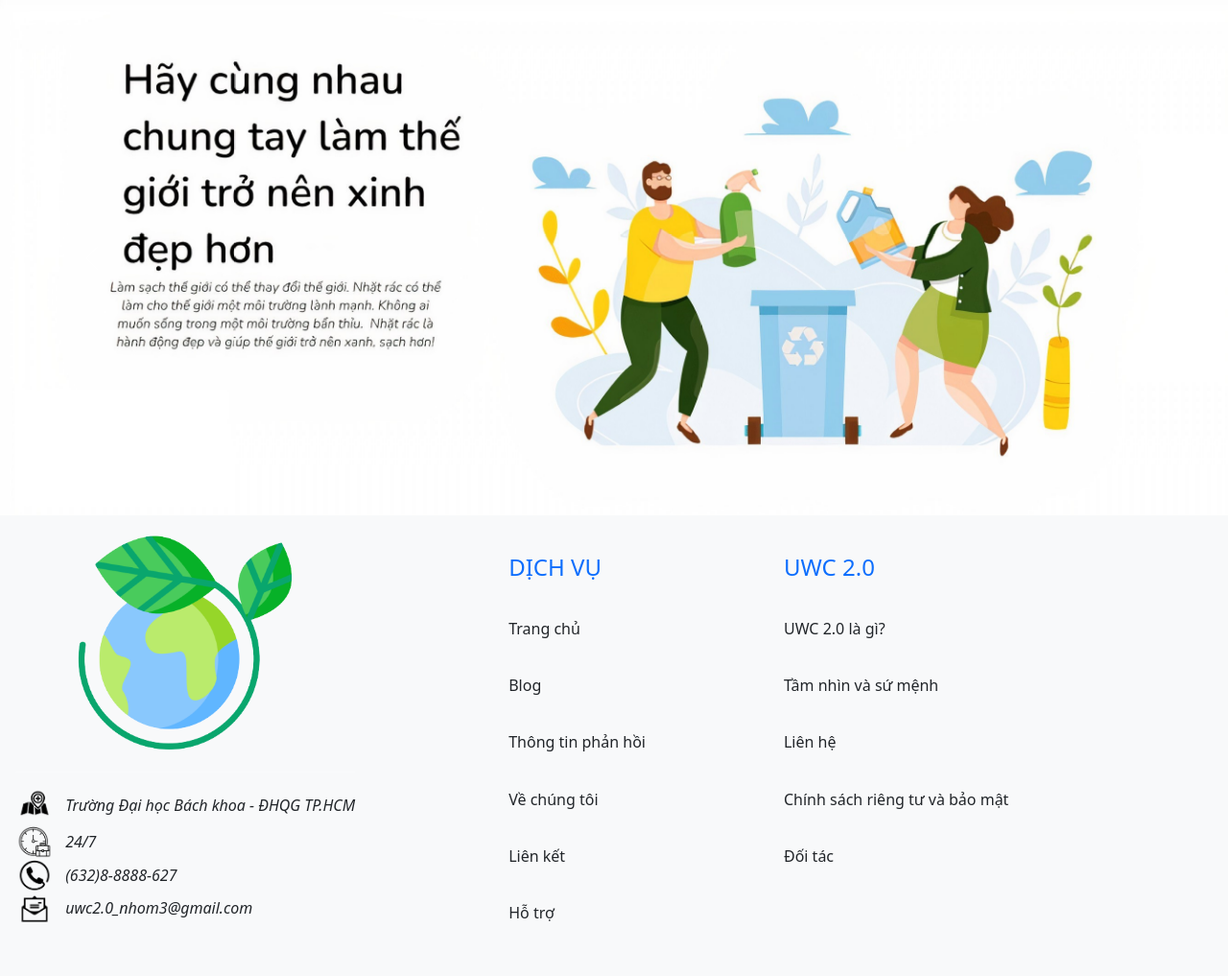
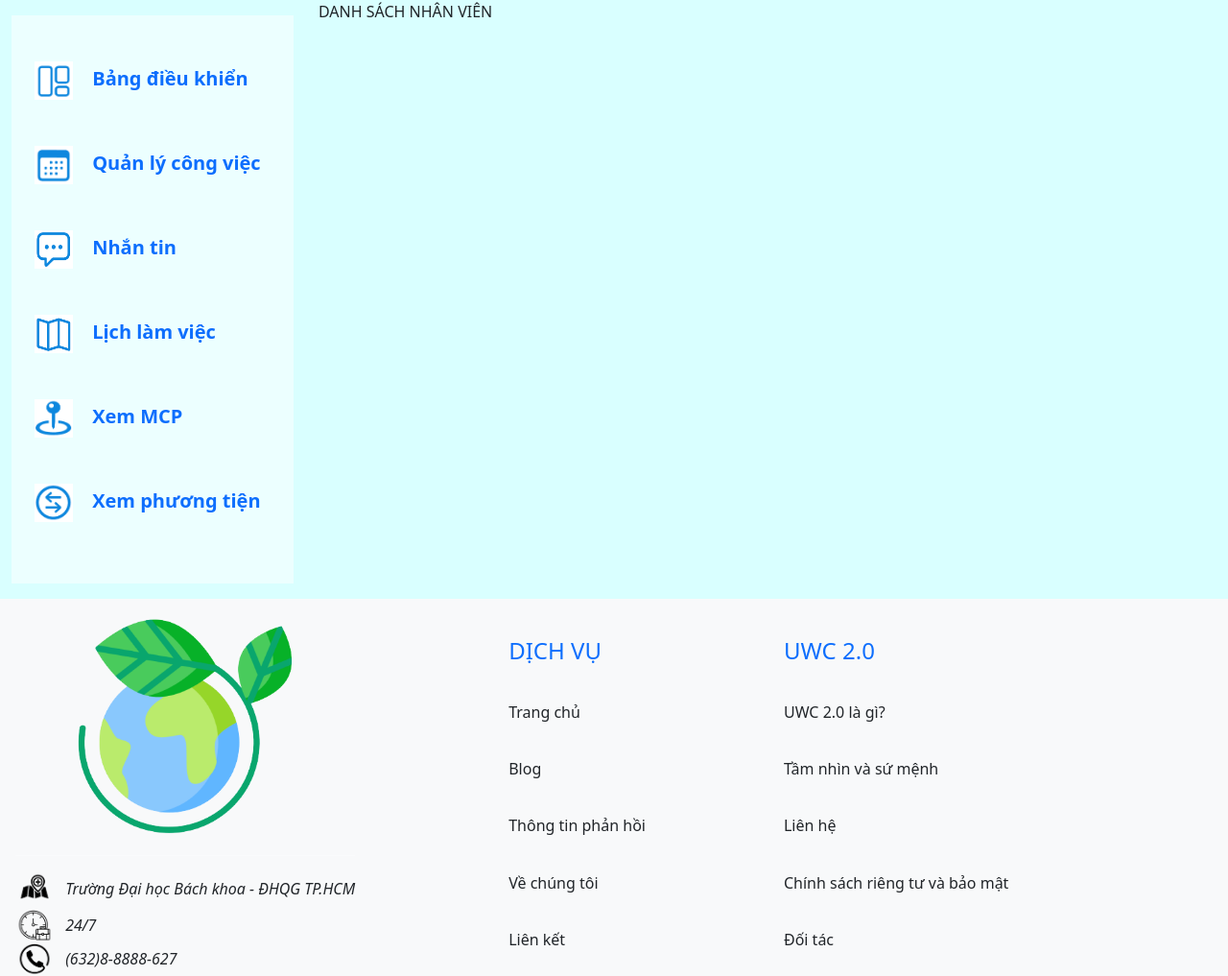
Before and after one commit to langung102/SOFTWARE_ENGINEERING_GROUP_03, a PHP site: template view/calendar.php in a window 1280 px wide. Shown: the part 78-1095 px from the top of the page at 96% size. Run offline with PHP 8.4, Linux system fonts and the light colour scheme; the template is opened without the code that fills it, so the values that code supplies are empty.

Commit message:
Add tạm

```diff
--- a/view/calendar.php
+++ b/view/calendar.php
@@ -1,27 +1,26 @@
+<!-- Header -->
 <?php
 require_once("header.php");
 ?>
-<div id="carouselExampleInterval" class="carousel slide" data-bs-ride="carousel">
-    <div class="carousel-inner" height=90%>
-        <div class="carousel-item active" data-bs-interval="2000">
-            <img src="../asset/img/homep1.jpg" class="d-block w-100" alt="...">
-        </div>
-        <div class="carousel-item" data-bs-interval="2000">
-            <img src="../asset/img/homep2.jpg" class="d-block w-100" alt="...">
-        </div>
-        <div class="carousel-item">
-            <img src="../asset/img/homep3.jpg" class="d-block w-100" alt="...">
-        </div>
+
+<!-- Contents -->
+<div class="container-fluid">
+  <div class="row">
+    <div class="col-md-3">
+      <!-- Leftbar content here -->
+        <?php
+            require_once("leftbar.php");
+        ?>
     </div>
-    <button class="carousel-control-prev" type="button" data-bs-target="#carouselExampleInterval" data-bs-slide="prev">
-        <span class="carousel-control-prev-icon" aria-hidden="true"></span>
-        <span class="visually-hidden">Previous</span>
-    </button>
-    <button class="carousel-control-next" type="button" data-bs-target="#carouselExampleInterval" data-bs-slide="next">
-        <span class="carousel-control-next-icon" aria-hidden="true"></span>
-        <span class="visually-hidden">Next</span>
-    </button>
+    <div class="col-md-9">
+      <!-- Main content area here -->
+      <div class="align-middle ">DANH SÁCH NHÂN VIÊN</div>
+
+    </div>
+  </div>
 </div>
+
+<!-- Footer -->
 <?php
 require_once("footer.php");
 ?>
--- a/view/leftbar.php
+++ b/view/leftbar.php
@@ -1,5 +1,5 @@
-<div class="flex-shrink-0 my-3 py-4 bg-white text-dark bg-opacity-50"
-    style="width: calc(250px + 2.5%); box-sizing: border-box;">
+<div class="flex-shrink-0 my-3 px-4 py-4 bg-white text-dark bg-opacity-50"
+    style="width: calc(250px + 15%); box-sizing: border-box;">
     <ul class="list-unstyled ps-0">
         <li class="nav-item fs-5 fw-bold text-primary">
             <a class="nav-link py-4" href="#">
@@ -20,7 +20,7 @@
             </a>
         </li>
         <li class="nav-item fs-5 fw-bold text-primary">
-            <a class="nav-link py-4" href="#">
+            <a class="nav-link py-4" href="./calendar">
                 <img src="../asset/img/leftbar4.png" style="margin-right: 15px;" alt="" height="40px" width="40px">
                 Lịch làm việc
             </a>
```
Also changed, not shown: controller/calendarController.php (added, +10 -0 lines).
